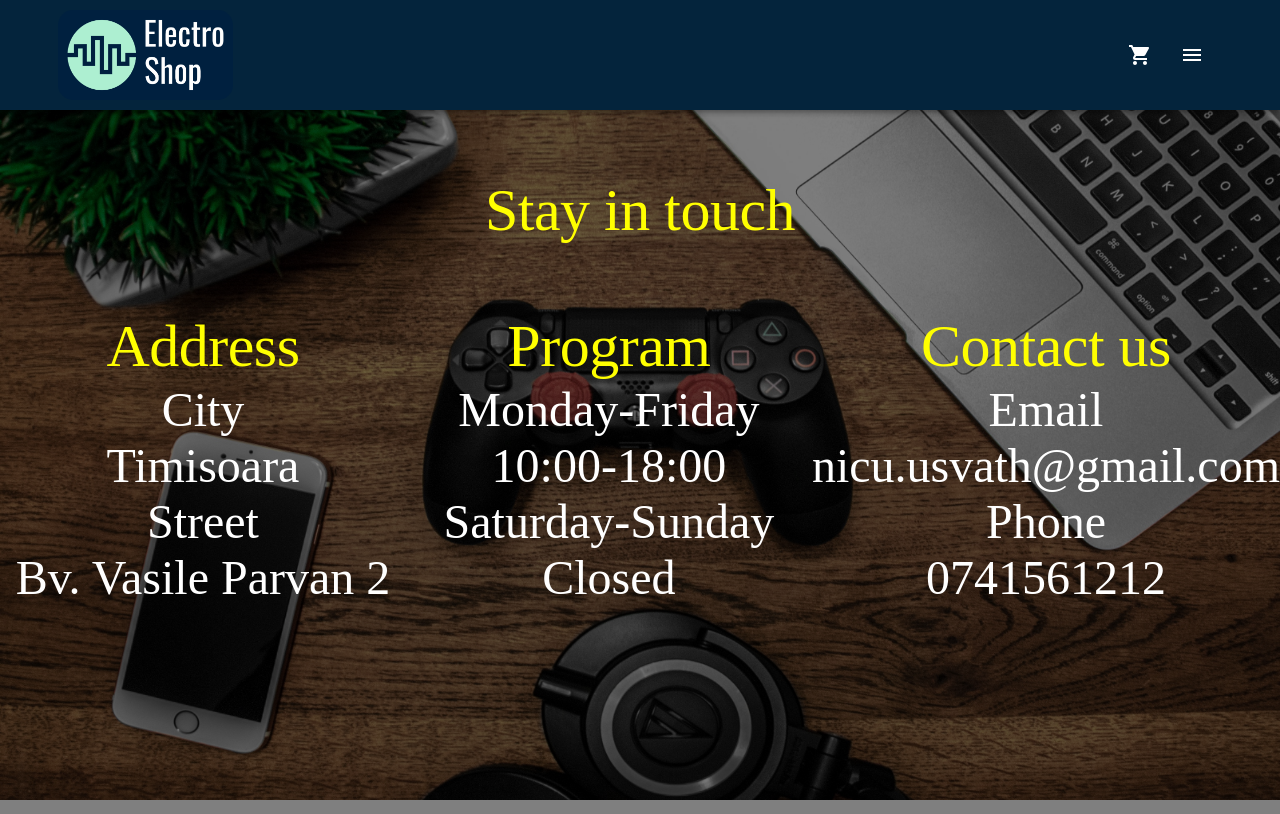
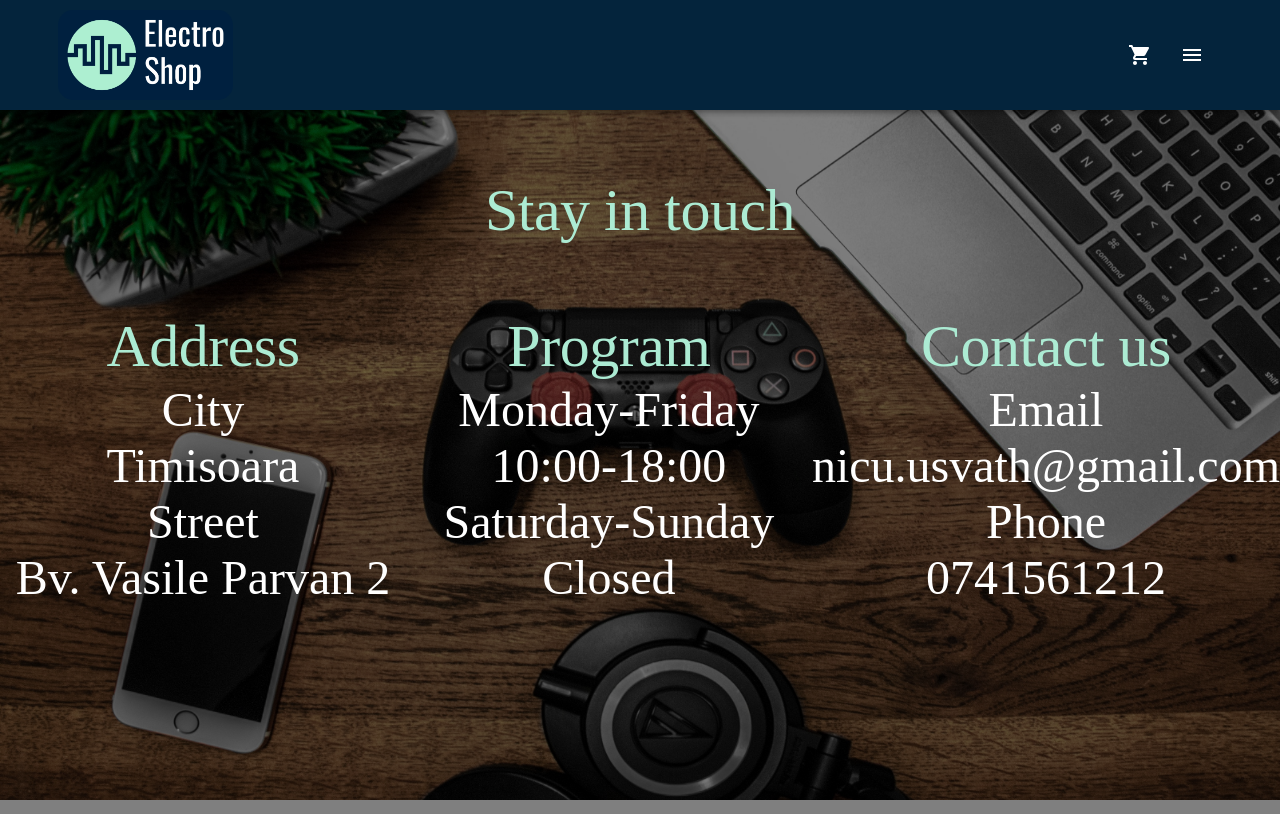
Before and after one commit to UsvathNicolae/electro-shop, a React (Create React App) app in the folder web_client/: page /contact in a window 1280 px wide. Built offline with nearby package versions, Linux system fonts and the light colour scheme.

Commit message:
Changed the color for titles

```diff
--- a/web_client/src/pages/ContactPage.tsx
+++ b/web_client/src/pages/ContactPage.tsx
@@ -26,7 +26,7 @@ const useStyles = makeStyles({
 
     },
     title: {
-        color: "yellow",
+        color: "#acebd3",
         marginTop: "5%",
         fontFamily: "Buxton Sketch",
     },
```
